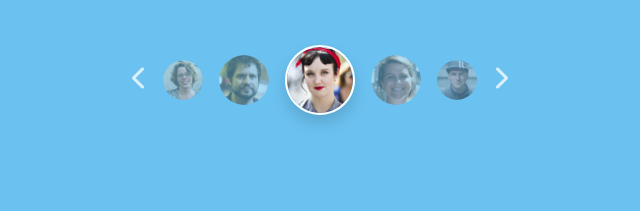
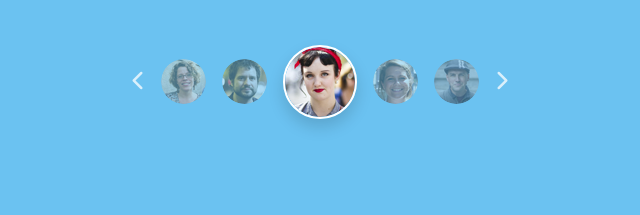
Before and after one commit to Ilkin460/Medical, a plain HTML site: page index.html in a window 1280 px wide. Shown: the part 4224-4439 px from the top of the page, 320-960 px from the left. Drawn offline with nearby package versions, Linux system fonts and the light colour scheme.

Commit message:
Second commit

```diff
--- a/index.html
+++ b/index.html
@@ -250,21 +250,19 @@
                             <h6 class="text-uppercase fw-bold mb-1">Jane Galadriel</h6>
                             <p class="small text-uppercase opacity-75">CEO Tengcurep</p>
 
-                            <div class="d-flex flex-wrap align-items-center justify-content-center mt-5 gap-3">
+                            <div class="d-flex flex-nowrap align-items-center justify-content-center mt-5 gap-1 gap-sm-3">
                                 <button class="btn btn-link text-white p-0 opacity-75 border-0">
-                                    <i class="fa-solid fa-chevron-left fs-4"></i>
+                                    <i class="fa-solid fa-chevron-left fs-5"></i>
                                 </button>
 
-                                <img src="img/PUT YOUR IMAGE HERE.png" class="rounded-circle opacity-50" style="width: 40px; height: 40px; object-fit: cover;" alt="User">
-                                <img src="img/PUT YOUR IMAGE HERE (1).png" class="rounded-circle opacity-50" style="width: 50px; height: 50px; object-fit: cover;" alt="User">
-
-                                <img src="img/PUT YOUR IMAGE HERE (2).png" class="rounded-circle border border-2 border-white shadow" style="width: 70px; height: 70px; object-fit: cover;" alt="Main User">
-
-                                <img src="img/PUT YOUR IMAGE HERE (3).png" class="rounded-circle opacity-50" style="width: 50px; height: 50px; object-fit: cover;" alt="User">
-                                <img src="img/PUT YOUR IMAGE HERE (4).png" class="rounded-circle opacity-50" style="width: 40px; height: 40px; object-fit: cover;" alt="User">
+                                <img src="img/PUT YOUR IMAGE HERE.png" class="rounded-circle opacity-50 img-fluid" style="max-width: 10%; height: auto;" alt="User">
+                                <img src="img/PUT YOUR IMAGE HERE (1).png" class="rounded-circle opacity-50 img-fluid" style="max-width: 12%; height: auto;" alt="User">
+                                <img src="img/PUT YOUR IMAGE HERE (2).png" class="rounded-circle border border-2 border-white shadow img-fluid" style="max-width: 18%; height: auto;" alt="Main User">
+                                <img src="img/PUT YOUR IMAGE HERE (3).png" class="rounded-circle opacity-50 img-fluid" style="max-width: 12%; height: auto;" alt="User">
+                                <img src="img/PUT YOUR IMAGE HERE (4).png" class="rounded-circle opacity-50 img-fluid" style="max-width: 10%; height: auto;" alt="User">
 
                                 <button class="btn btn-link text-white p-0 opacity-75 border-0">
-                                    <i class="fa-solid fa-chevron-right fs-4"></i>
+                                    <i class="fa-solid fa-chevron-right fs-5"></i>
                                 </button>
                             </div>
                         </div>
```
